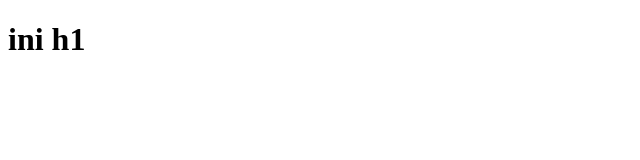
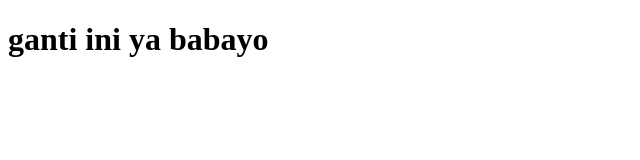
Before and after one commit to tyghaykal/test-version, a plain HTML site: page index.html in a window 1280 px wide. Shown: the whole page, without its empty margins (0-640 px from the left). Drawn offline with Linux system fonts and the light colour scheme.

```diff
--- a/index.html
+++ b/index.html
@@ -6,6 +6,6 @@
     <title>Ubah ini bang x</title>
   </head>
   <body>
-    <h1>ini h1</h1>
+    <h1>ganti ini ya babayo</h1>
   </body>
 </html>
```
